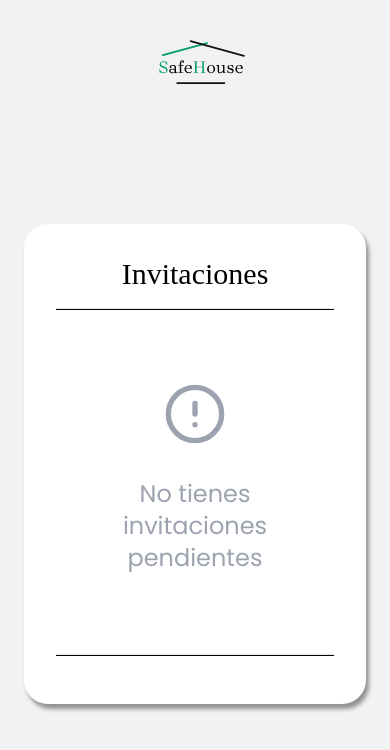
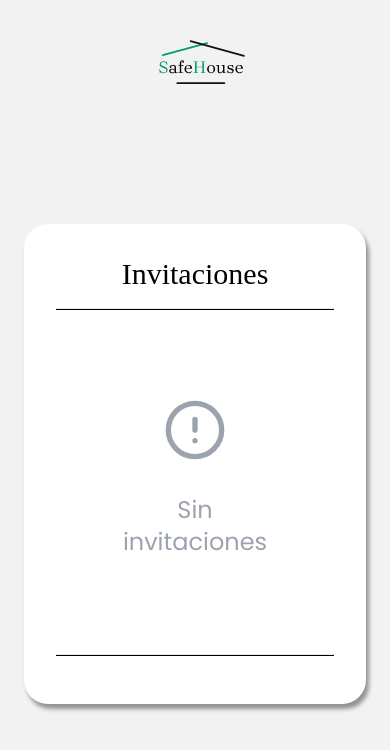
Before and after one commit to Fabio-Alfredo/deploy_definit, a React (Vite) app in the folder safeHouse-frontEnd/: page / in a window 390 px wide. Shown: the top 750 px of the page. Built offline with nearby package versions, Linux system fonts and the light colour scheme; a web font is replaced by a local one.

Commit message:
update: responsive design component

```diff
--- a/safeHouse-frontEnd/src/components/invitationComponents/ContainerInvitations.jsx
+++ b/safeHouse-frontEnd/src/components/invitationComponents/ContainerInvitations.jsx
@@ -36,7 +36,7 @@ const ContainerInvitations = () => {
                         </div>
 
                     ) : (
-                        <EmptyReport message="No tienes invitaciones pendientes" />
+                        <EmptyReport message="Sin invitaciones" />
                     )
                 }
                 <hr className='h-0.5 bg-black my-8 mx-4' />
```
